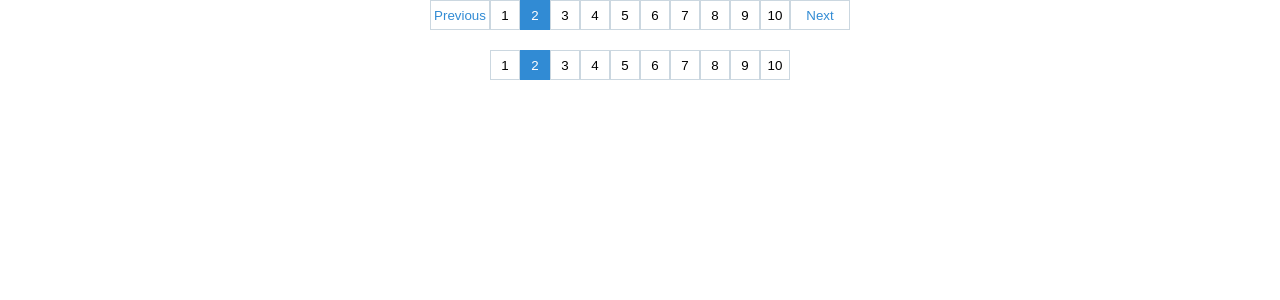
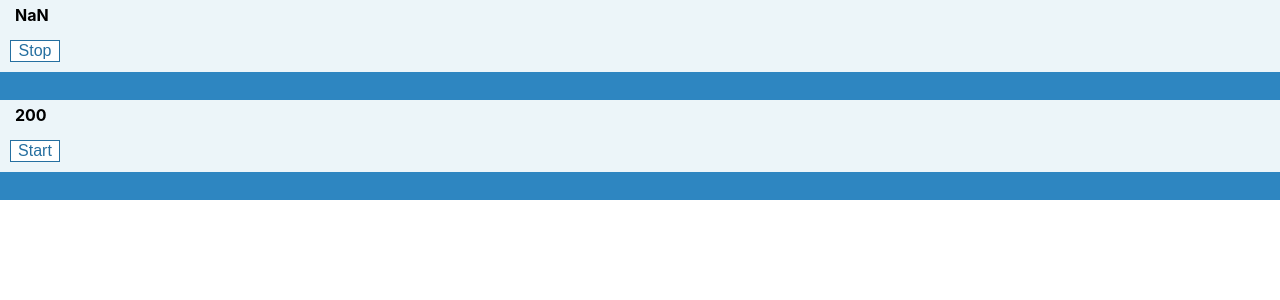
Before and after one commit to snihurenko/Incora_project, a React (Create React App) app: page / in a window 1280 px wide. Shown: the top 300 px of the page. Built offline with nearby package versions, Linux system fonts and the light colour scheme.

Commit message:
timer in progress

```diff
--- a/src/App.tsx
+++ b/src/App.tsx
@@ -1,4 +1,4 @@
-import React from 'react';
+import React, { useEffect } from 'react';
 import './App.scss';
 import { Pagination } from './components/pagination/Pagination';
 import css from './components/pagination/Pagination.module.scss';
@@ -9,7 +9,7 @@ import timerCss from './components/timer/Timer.module.scss';
 function App() {
   return (
     <div className='App'>
-      <Pagination
+      {/* <Pagination
         activePage={2}
         totalItems={10}
         perPage={1}
@@ -24,10 +24,27 @@ function App() {
         perPage={1}
         classes={{ btn: css.btn, activeBtn: css.active }}
         onChangePage={newPage => {}}
+      /> */}
+
+      <Timer
+        time={30}
+        autostart={true}
+        step={1000}
+        onTick={() => {}}
+        onTimeEnd={() => {}}
+        onTimeStart={() => {}}
+        onTimePause={() => {}}
       />
 
-      {/* <Timer time={1000} autostart={true} step={3000} onTick={() => {}} onTimeEnd={() => {}}
-        onTimeStart={() => {}} onTimePause={() => {}} /> */}
+      <Timer
+        time={200}
+        autostart={false}
+        step={1000}
+        onTick={() => {}}
+        onTimeEnd={() => {}}
+        onTimeStart={() => {}}
+        onTimePause={() => {}}
+      />
     </div>
   );
 }
--- a/src/components/timer/Timer.module.scss
+++ b/src/components/timer/Timer.module.scss
@@ -0,0 +1,31 @@
+.timerContainer {
+  width: 100%;
+  height: 100px;
+  background-color: #ecf5f9;
+  margin: 0 auto;
+  display: flex;
+  flex-direction: column;
+  justify-content: flex-start;
+  align-content: flex-start;
+}
+
+.bar {
+  background-color: #2e86c1;
+  height: 30px;
+}
+
+.timer {
+  font-size: 16px;
+  font-weight: bold;
+  margin: 5px 15px;
+  text-align: left;
+}
+
+.toggleTimer {
+  font-size: 16px;
+  color: #256fa0;
+  background-color: #fff;
+  border: 1px solid #256fa0;
+  margin: 10px;
+  width: 50px;
+}
--- a/src/components/timer/Timer.tsx
+++ b/src/components/timer/Timer.tsx
@@ -1,10 +1,10 @@
-import React, { useState } from 'react';
+import React, { useState, useEffect } from 'react';
 import cn from 'classnames';
 import css from './Timer.module.scss';
 
 interface TimerProps {
   time: number; //time to countdown in seconds
-  autostart: boolean; //If true should start immediately (use useEffect here)
+  autostart?: boolean; //If true should start immediately (use useEffect here)
   step: number; //in ms— time to refresh timer in ms (time between ticks)
   onTick: () => void; //executed every 'tick' (every interval)
   onTimeEnd: () => void; //execute when time is gone
@@ -13,5 +13,52 @@ interface TimerProps {
 }
 
 export const Timer = ({ time, autostart, step, onTick, onTimeEnd, onTimeStart, onTimePause }: TimerProps) => {
-  return <div></div>;
+  const [currentTime, setCurrentTime] = useState<number>(time);
+  const [timerState, setTimerState] = useState<boolean>(false);
+
+  let interval: any;
+  const startTimer = (timeLeft: number) => {
+    console.log(timeLeft);
+
+    setTimerState(true);
+
+    interval = setInterval(timeLeft => {
+      timeLeft--;
+      setCurrentTime(timeLeft);
+
+      if (timeLeft <= 0) {
+        clearInterval(interval);
+        setTimerState(false);
+      }
+    }, step);
+  };
+
+  const stopTimer = () => {
+    clearInterval(interval);
+  };
+
+  useEffect(() => {
+    if (autostart) {
+      startTimer(time);
+    }
+  }, []);
+
+  const barWidth = `${100 - (100 - currentTime * (100 / time))}%`;
+
+  return (
+    <div className={css.timerContainer}>
+      <div className={css.timer}>{currentTime}</div>
+      {timerState ? (
+        <button className={css.toggleTimer} onClick={() => stopTimer()}>
+          Stop
+        </button>
+      ) : (
+        <button className={css.toggleTimer} onClick={() => startTimer(time)}>
+          Start
+        </button>
+      )}
+
+      <div className={css.bar} style={{ width: barWidth }}></div>
+    </div>
+  );
 };
```
